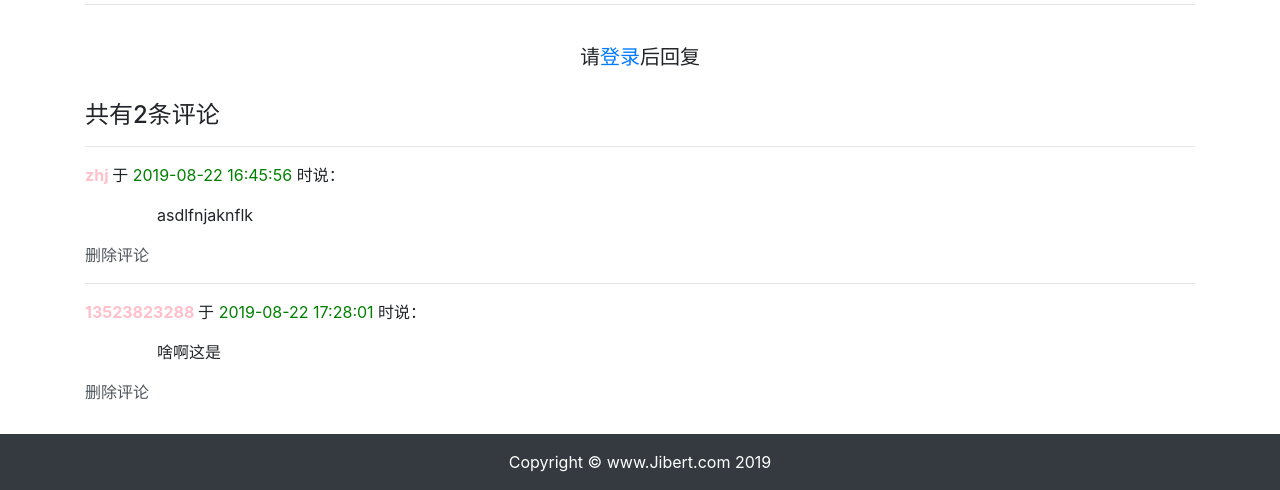
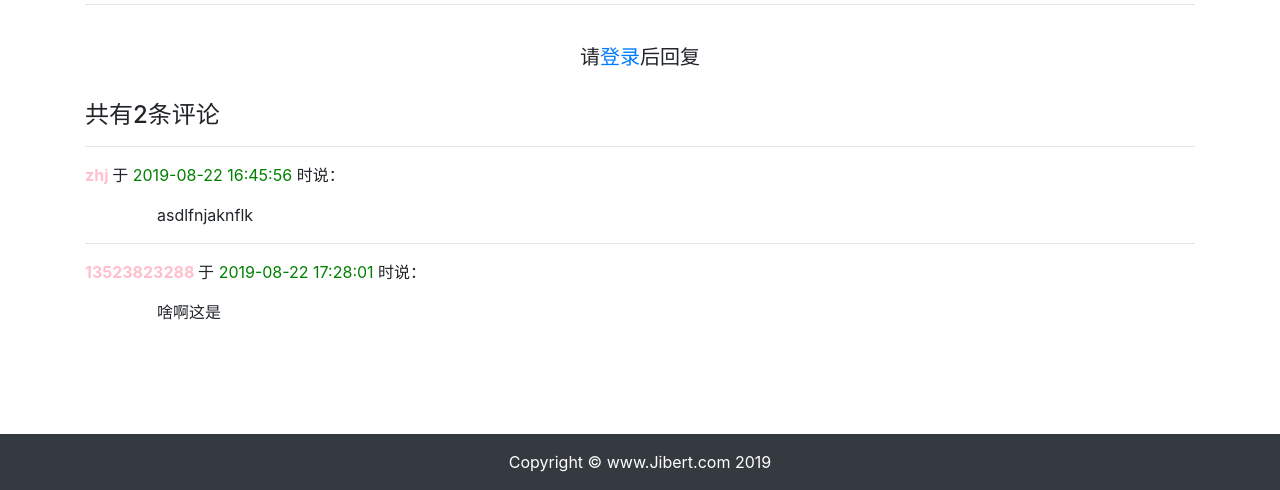
Before and after one commit to blackjibert/Blog, a Django app: page /blog/article-detail/35/ in a window 1280 px wide. Shown: the part 310-800 px from the top of the page. Run offline with Django 3.2, Linux system fonts and the light colour scheme; data comes from the database, SQL or seed files in the repository; both versions use the stored data as it was after the commit; some libraries are stand-ins or nearby versions.

Commit message:
我的博客网站

```diff
--- a/myblog/templates/blog/detail.html
+++ b/myblog/templates/blog/detail.html
@@ -99,9 +99,11 @@
                 </p>
                 <pre style="font-family: inherit; font-size: 1em;">
                 {{ comment.body }}</pre>
-
-                <a href="{% url 'comment:delete_comment' comment.id %}" style="color: #4e555b">删除评论</a>
-
+                <!--没有登录就不进行删除评论的操作-->
+                {% if user.is_authenticated %}
+                    <a href="#" style="color: #4e555b">回复评论</a>
+                    <a href="{% url 'comment:delete_comment' comment.id %}" style="color: #4e555b">删除评论</a>
+                {% endif %}
             </div>
         {% endfor %}
     </div>
```
Also changed, not shown: myblog/db.sqlite3.
